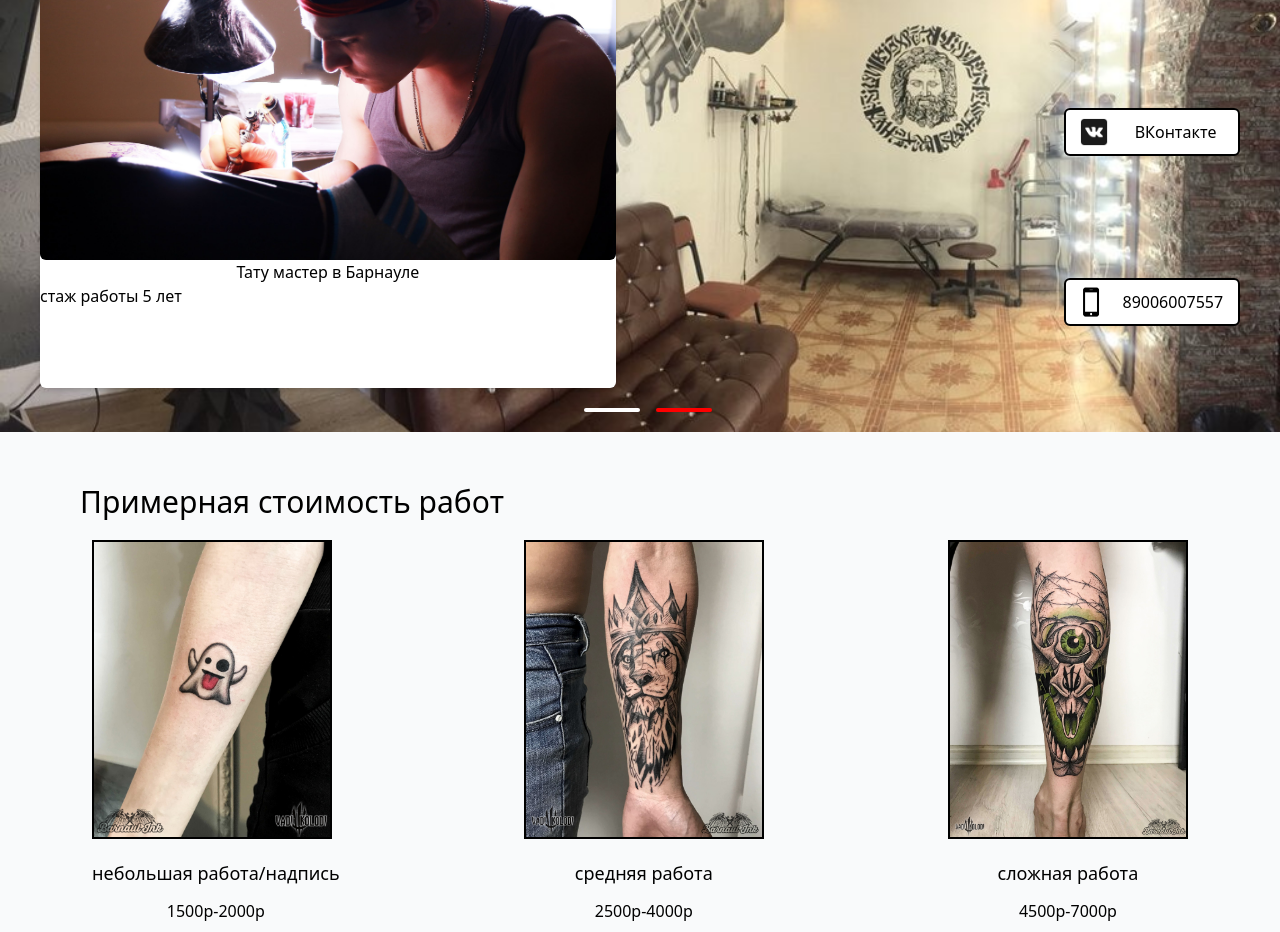
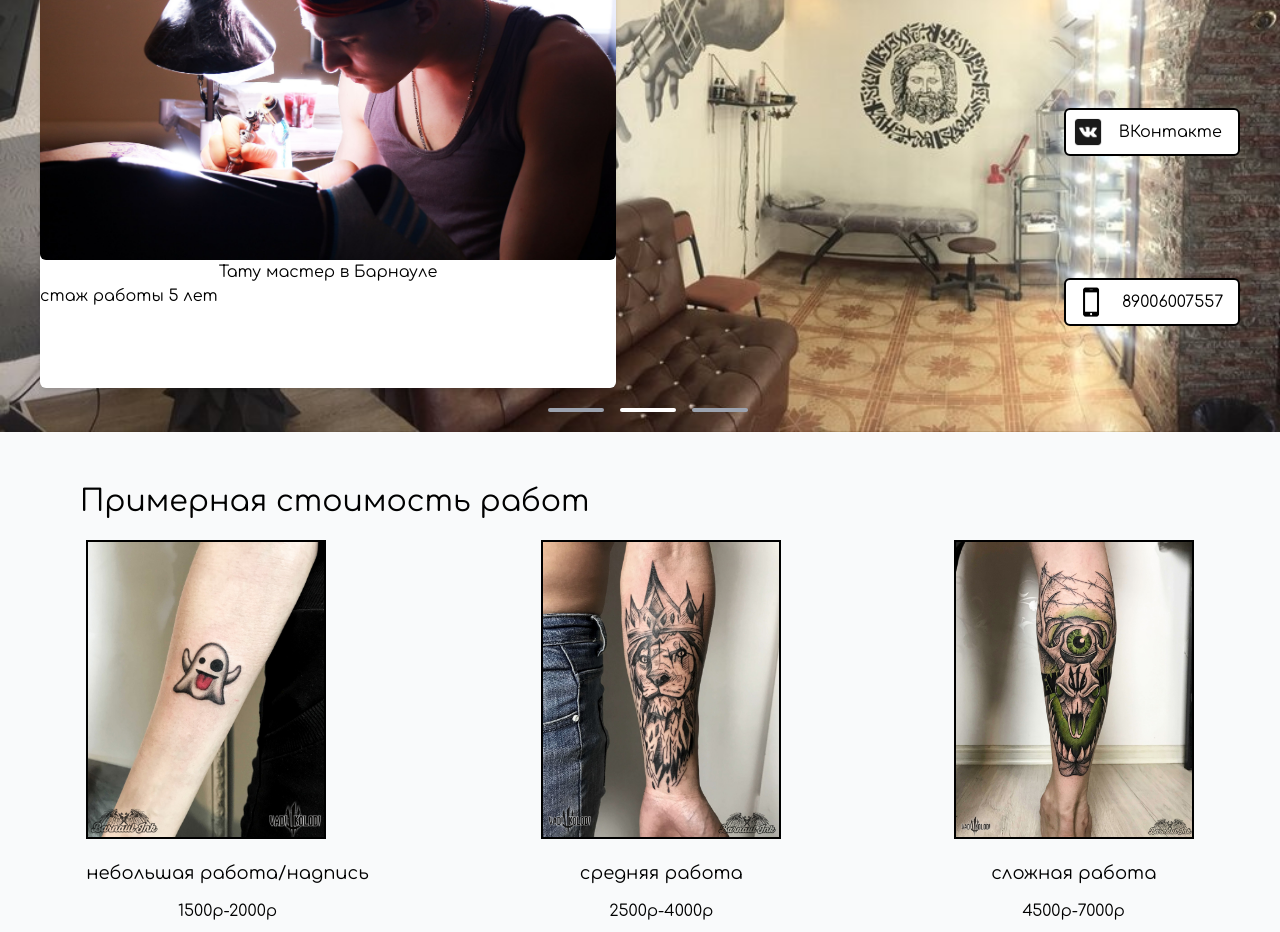
Before and after one commit to Igor-hub-it/vizitka-Tattoo-Master, a plain HTML site: page index.html in a window 1280 px wide. Shown: the part 168-1100 px from the top of the page. Drawn offline with nearby package versions, Linux system fonts and the light colour scheme.

Commit message:
makedFonts

```diff
--- a/index.html
+++ b/index.html
@@ -11,9 +11,9 @@
         <div class="firstBlockMainSlider relative">
             <div class="main-slider-slides bg-black flex justify-around">
                 <ul id="slides">
-                    <li class="slide showing"><img src="../imgs/bg-studio1.jpg" alt="" class="main-slider-slide fade w-full"></li>
-                    <li class="slide"><img src="../imgs/bg-studio2.jpg" alt="" class="main-slider-slide fade w-full"></li>
-                    <!-- <li class="slide"><img src="../imgs/bg-studio3.jpg" alt=""></li> -->
+                    <li class="slide showing"><img src="../imgs/bg-studio1.jpg" alt="" class="main-slider-slide fade w-full h-full"></li>
+                    <li class="slide"><img src="../imgs/bg-studio2.jpg" alt="" class="main-slider-slide fade w-full h-full"></li>
+                    <li class="slide"><img src="../imgs/bg-studio3.jpg" alt="" class="main-slider-slide fade w-full h-full"></li>
                     <!-- <li class="slide">S4</li>
                     <li class="slide">S5</li> -->
                 </ul>
--- a/script.js
+++ b/script.js
@@ -8,7 +8,7 @@ let slideInterval = setInterval(nextSlide, interval);
 
 for (let i = 0; i < slides_amount; i++) {
   let btn = document.createElement('div');
-  btn.className = 'main-slider-switch-item w-14 h-1 bg-white cursor-pointer ml-4 rounded';
+  btn.className = 'main-slider-switch-item w-14 h-1 bg-gray-400 cursor-pointer ml-4 rounded';
   if (i == 0) btn.className += ' active';
   btn.addEventListener('click', () => {
     clearInterval(slideInterval);
--- a/styles.css
+++ b/styles.css
@@ -1,6 +1,8 @@
-@tailwind base;
-@tailwind components;
-@tailwind utilities;
+@import url('https://fonts.googleapis.com/css2?family=Comfortaa&display=swap');
+
+body{
+  font-family: 'Comfortaa', cursive;
+}
 
 #slides {
   position: relative;
@@ -12,6 +14,9 @@
   overflow: hidden;
 }
 
+/* .masterFacePhoto{
+  font-family: "PT Sans", sans-serif;
+} */
 .slide {
   position: absolute;
   left: 0px;
@@ -38,5 +43,5 @@
 }
 
 .main-slider-switch-item.active {
-  background-color: red;
+  background-color: white;
 }
```
Also changed, not shown: imgs/bg-studio3.jpg (added).
